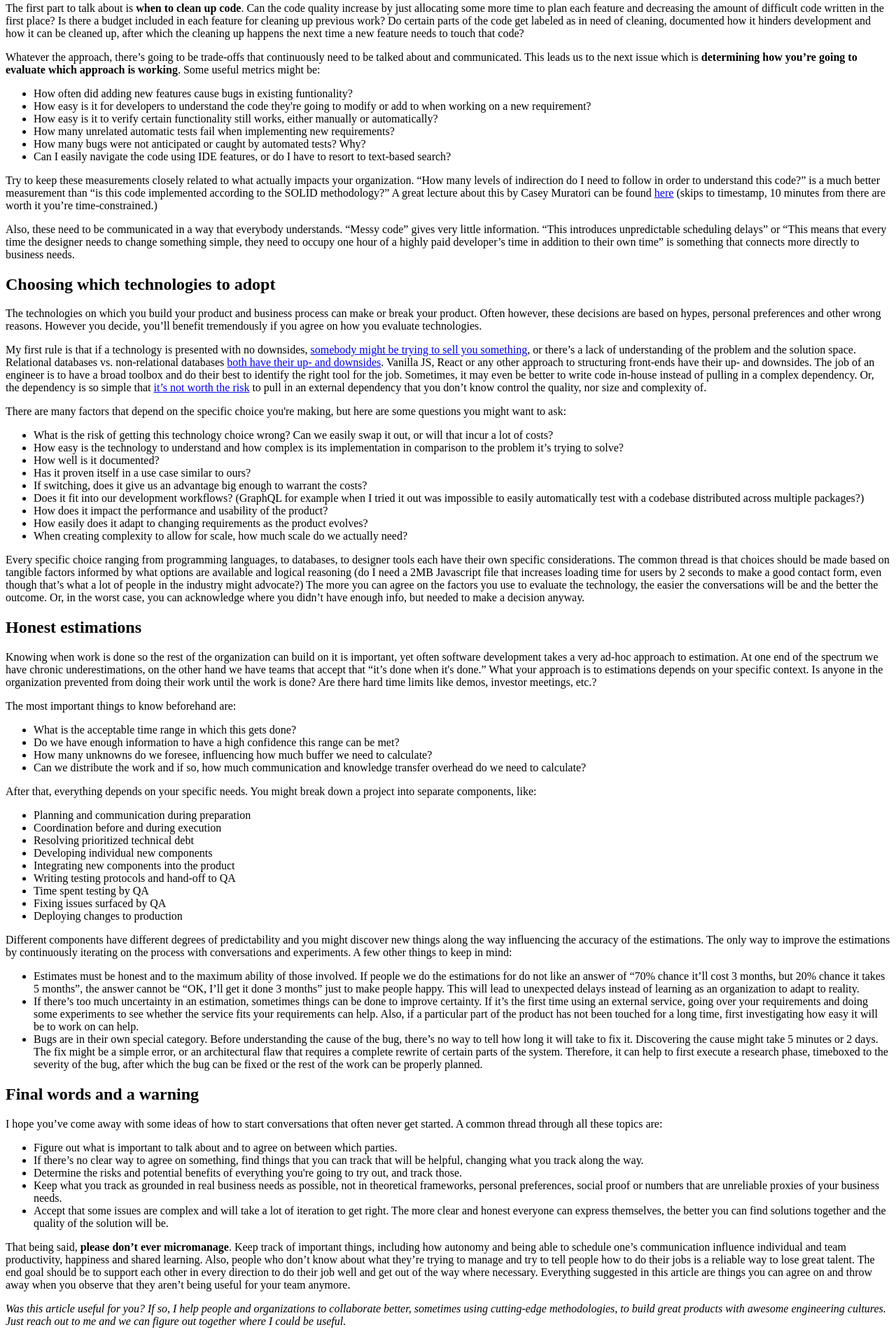
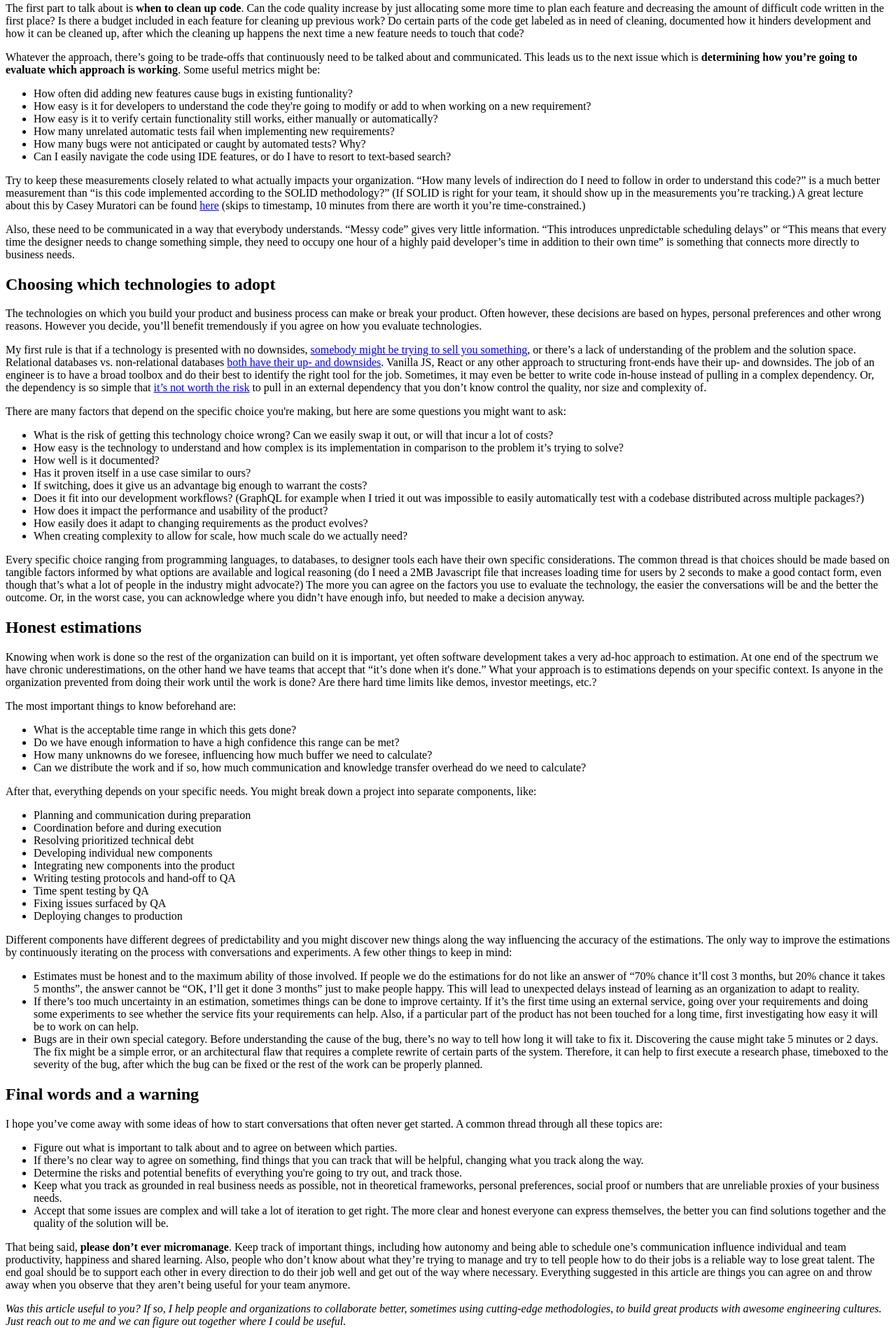
Before and after one commit to ShishKabab/ShishKabab.github.io, a Gatsby site in the folder website/: page /blog/team-conversations-tech in a window 1280 px wide. Shown: the part 815-2728 px from the top of the page at 70% size. Built offline with nearby package versions, Linux system fonts and the light colour scheme; Gatsby itself is replaced by a stand-in of ours.

Commit message:
Article corrections

```diff
--- a/website/src/pages/blog/team-conversations-tech.mdx
+++ b/website/src/pages/blog/team-conversations-tech.mdx
@@ -43,7 +43,7 @@ Whatever the approach, there’s going to be trade-offs that continuously need t
 - How many bugs were not anticipated or caught by automated tests? Why?
 - Can I easily navigate the code using IDE features, or do I have to resort to text-based search?
 
-Try to keep these measurements closely related to what actually impacts your organization. “How many levels of indirection do I need to follow in order to understand this code?” is a much better measurement than “is this code implemented according to the SOLID methodology?” A great lecture about this by Casey Muratori can be found [here](https://youtu.be/7YpFGkG-u1w?t=1411) (skips to timestamp, 10 minutes from there are worth it you’re time-constrained.)
+Try to keep these measurements closely related to what actually impacts your organization. “How many levels of indirection do I need to follow in order to understand this code?” is a much better measurement than “is this code implemented according to the SOLID methodology?” (If SOLID is right for your team, it should show up in the measurements you’re tracking.) A great lecture about this by Casey Muratori can be found [here](https://youtu.be/7YpFGkG-u1w?t=1411) (skips to timestamp, 10 minutes from there are worth it you’re time-constrained.)
 
 Also, these need to be communicated in a way that everybody understands. “Messy code” gives very little information. “This introduces unpredictable scheduling delays” or “This means that every time the designer needs to change something simple, they need to occupy one hour of a highly paid developer’s time in addition to their own time” is something that connects more directly to business needs.
 
@@ -108,4 +108,4 @@ I hope you’ve come away with some ideas of how to start conversations that oft
 
 That being said, **please** **don’t ever micromanage**. Keep track of important things, including how autonomy and being able to schedule one’s communication influence individual and team productivity, happiness and shared learning. Also, people who don’t know about what they’re trying to manage and try to tell people how to do their jobs is a reliable way to lose great talent. The end goal should be to support each other in every direction to do their job well and get out of the way where necessary. Everything suggested in this article are things you can agree on and throw away when you observe that they aren’t being useful for your team anymore.
 
-_Was this article useful for you? If so, I help people and organizations to collaborate better, sometimes using cutting-edge methodologies, to build great products with awesome engineering cultures. Just reach out to me and we can figure out together where I could be useful._
+_Was this article useful to you? If so, I help people and organizations to collaborate better, sometimes using cutting-edge methodologies, to build great products with awesome engineering cultures. Just reach out to me and we can figure out together where I could be useful._
--- a/website/src/pages/index.tsx
+++ b/website/src/pages/index.tsx
@@ -90,6 +90,7 @@ function IndexPage(props: any) {
             {" "}
             GitHub
           </ExternalLink>
+          .
         </Paragraph>
       </IntroBox>
       <BlogBox>
```
